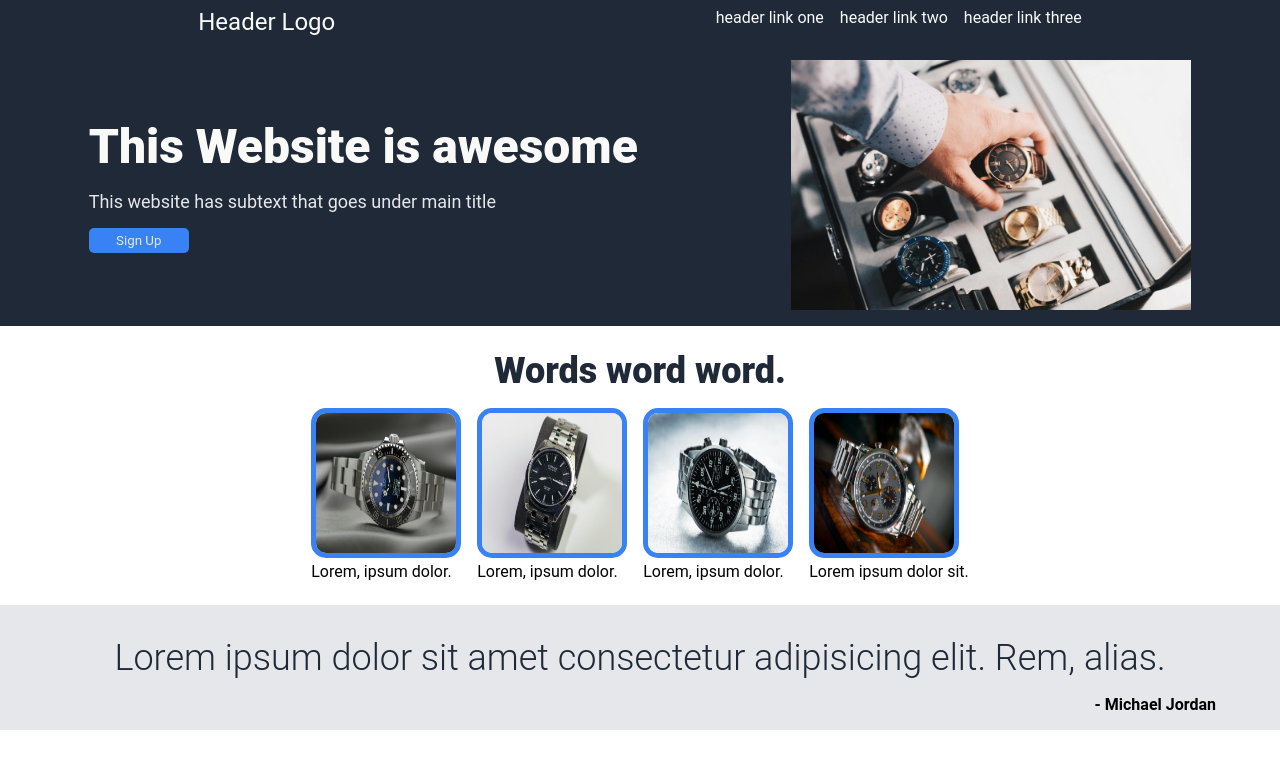
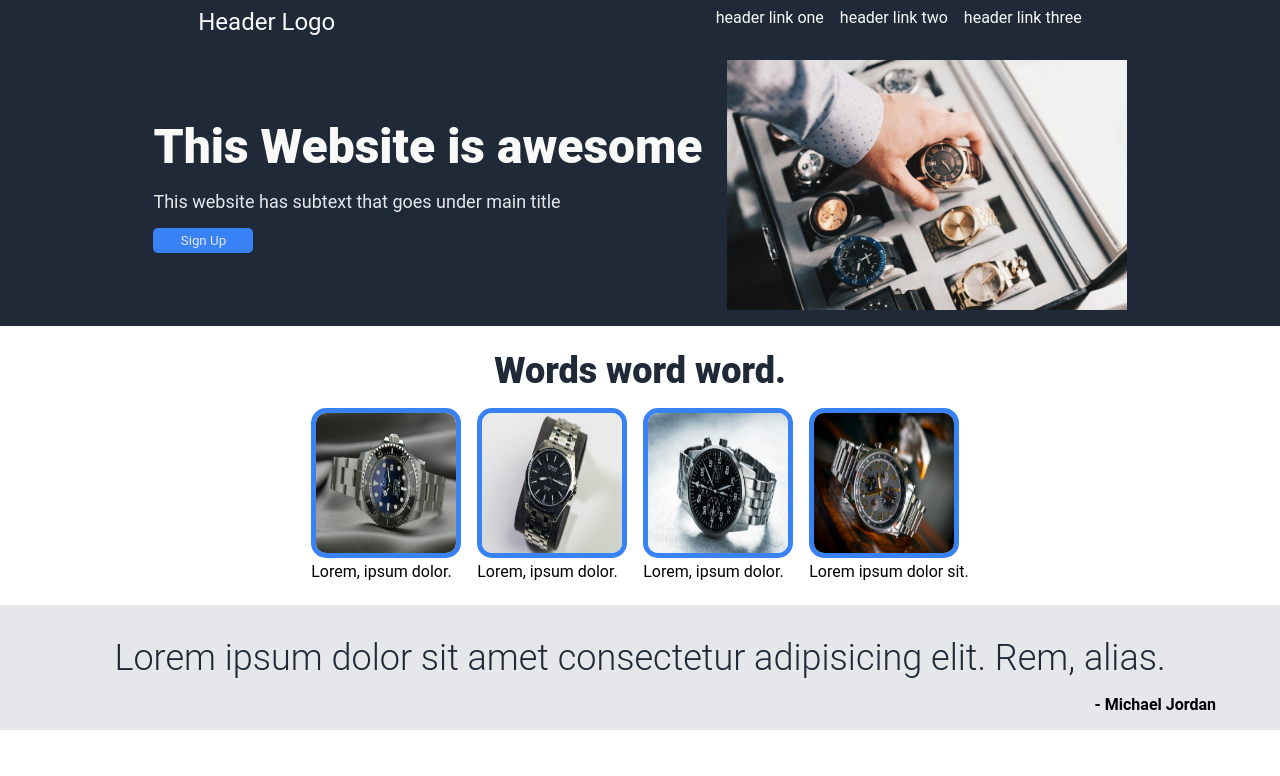
Before and after one commit to Jag108/landing-page, a plain HTML site: page index.html in a window 1280 px wide. Shown: the top 776 px of the page. Drawn offline with Linux system fonts and the light colour scheme.

Commit message:
Adjust header spacing layout

```diff
--- a/style.css
+++ b/style.css
@@ -45,11 +45,11 @@ ul, a {
 
 .header-content {
     display: flex;
-    justify-content: space-around;
+    justify-content: center;
     align-items: center;
     padding: 16px;
     flex: 1;
-    gap: 8px;
+    gap: 24px;
     flex-wrap: wrap;
 }
 
@@ -89,9 +89,9 @@ ul, a {
 
 .header-img img {
     width: 100%;
-  height: 100%;
-  object-fit: cover; /* Crops the image to cover the container while preserving aspect ratio */
-  object-position: center center;
+    height: 100%;
+    object-fit: cover; /* Crops the image to cover the container while preserving aspect ratio */
+    object-position: center center;
 }
 
 .info-container {
```
